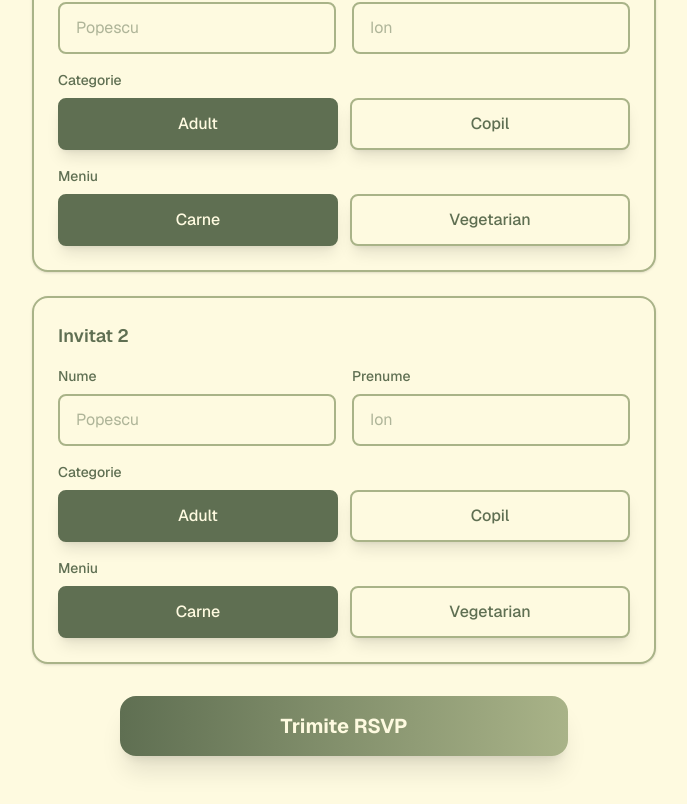
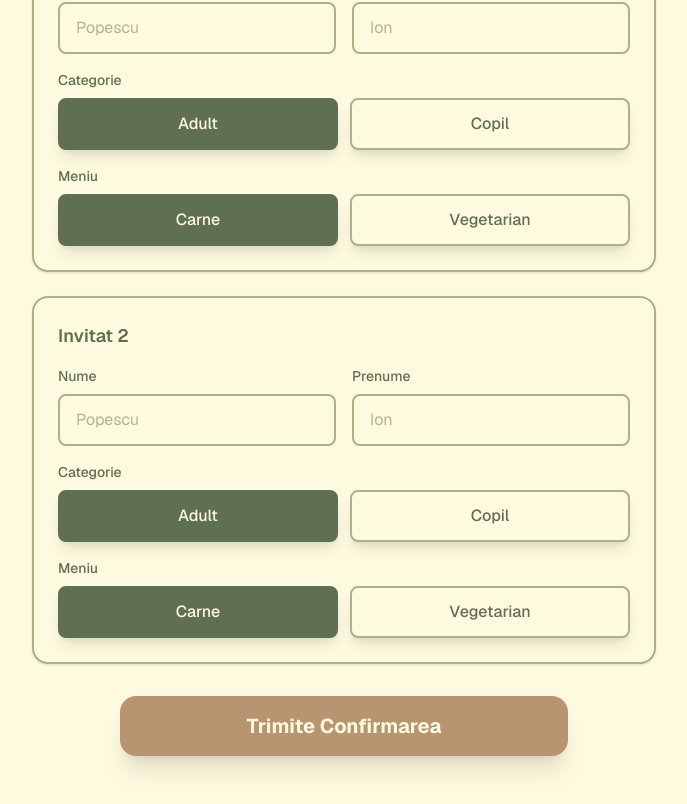
Before and after one commit to RazvanAga/razvanaga, a Next.js app: page /kasiia in a window 1280 px wide. Shown: the part 1048-1852 px from the top of the page, without its empty margins (296-983 px from the left). Built offline with nearby package versions, Linux system fonts and the light colour scheme.

Commit message:
Change submit button text and color to brown

```diff
--- a/app/kasiia/page.tsx
+++ b/app/kasiia/page.tsx
@@ -325,11 +325,11 @@ export default function WeddingPage() {
               disabled={isSubmitting}
               className="w-full max-w-md rounded-2xl px-8 py-4 text-xl font-bold shadow-xl transition-all hover:scale-105 disabled:opacity-50 disabled:hover:scale-100"
               style={{
-                background: 'linear-gradient(to right, #5F6F52, #A9B388)',
+                backgroundColor: '#B99470',
                 color: '#FEFAE0'
               }}
             >
-              {isSubmitting ? "Se trimite..." : "Trimite RSVP"}
+              {isSubmitting ? "Se trimite..." : "Trimite Confirmarea"}
             </button>
 
             {submitStatus === "success" && (
```
